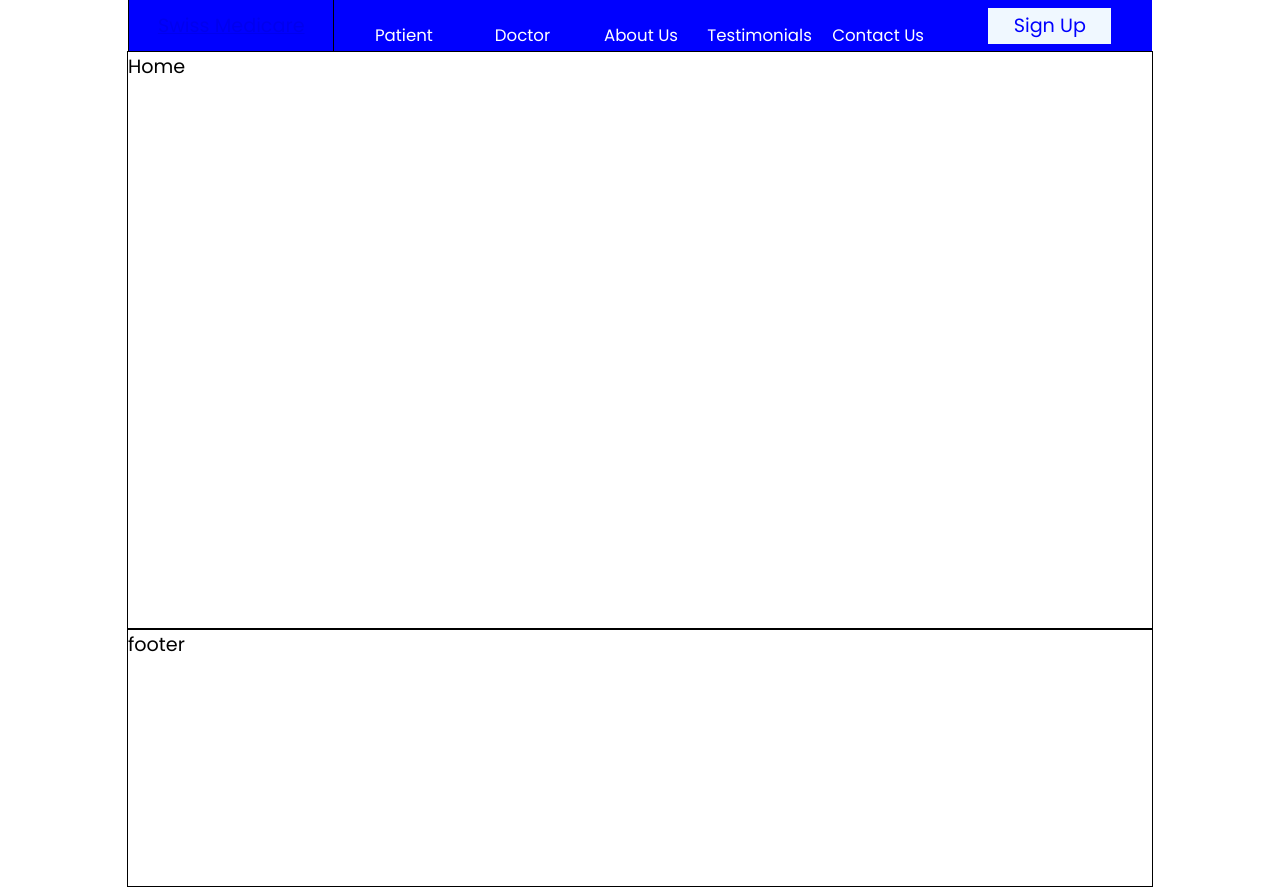
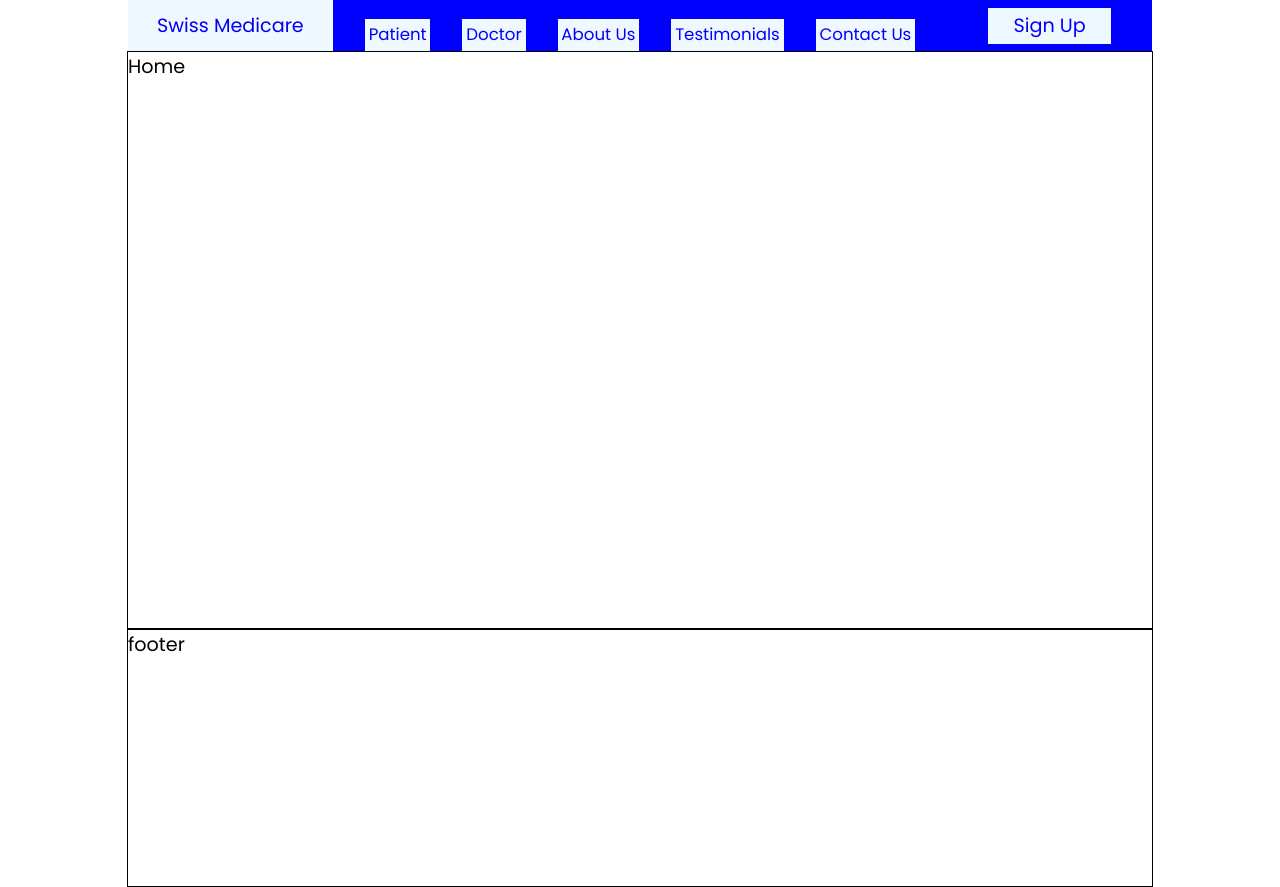
Before and after one commit to MokuaEnock/swiss, a React (Create React App) app: page / in a window 1280 px wide. Built offline with nearby package versions, Linux system fonts and the light colour scheme.

Commit message:
remove borders from header

```diff
--- a/src/App.css
+++ b/src/App.css
@@ -30,7 +30,6 @@ header {
   justify-content: space-between;
   align-items: center;
   background-color: blue;
-  /* border: thin solid black; */
 }
 
 #header-container {
@@ -44,11 +43,10 @@ header {
 
 #header-container > * {
   text-decoration: none;
-  width: 16%;
-  height: 60%;
-  color: white;
+  background-color: aliceblue;
+  padding: 0.3vw;
+  color: blue;
   font-size: 1.3vw;
-  /* border: thin solid black; */
   display: flex;
   flex-direction: row;
   justify-content: center;
@@ -58,7 +56,6 @@ header {
 #header-auth {
   width: 20%;
   height: 100%;
-  /* border: thin solid black; */
   display: flex;
   flex-direction: row;
   justify-content: center;
@@ -66,7 +63,6 @@ header {
 }
 
 #header-auth > * {
-  /* border: thin solid black; */
   width: 60%;
   height: 70%;
   display: flex;
@@ -80,7 +76,8 @@ header {
 
 #header-logo {
   width: 20%;
-  border: thin solid black;
+  background-color: aliceblue;
+  color: blue;
   height: 100%;
   display: flex;
   flex-direction: row;
@@ -88,6 +85,9 @@ header {
   align-items: center;
 }
 
+#header-logo > * {
+  text-decoration: none;
+}
 main {
   width: 100%;
   min-height: 45vw;
```
